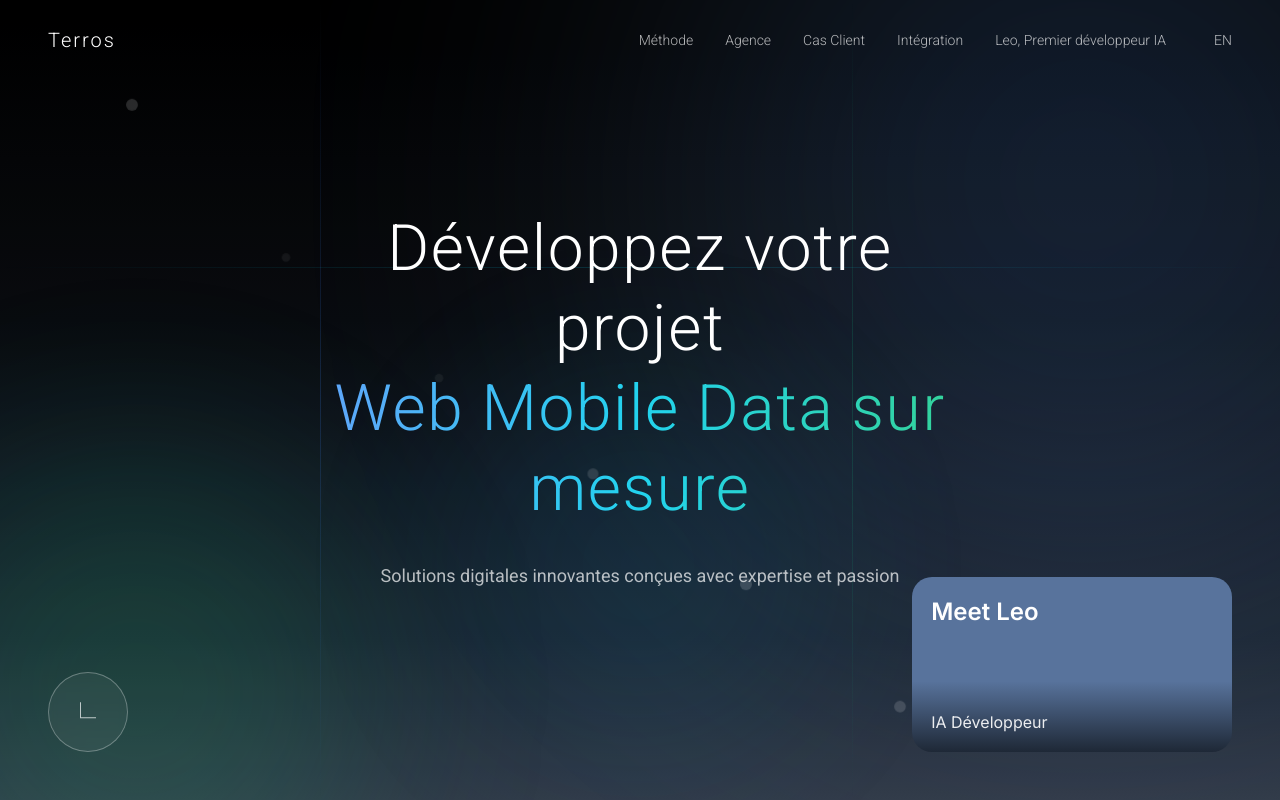
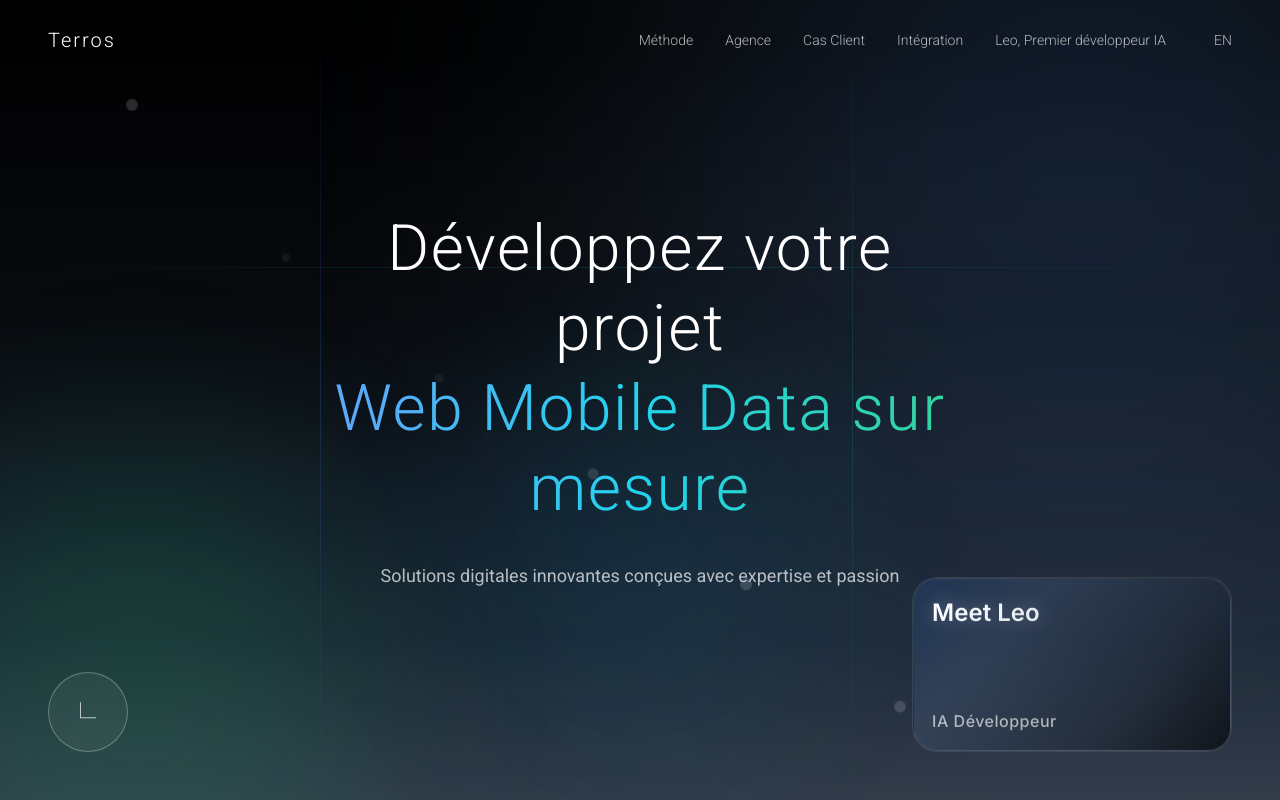
Before and after one commit to charlotteforte/test11, a React (Vite) app: page / in a window 1280 px wide. Shown: the top 800 px of the page. Built offline with nearby package versions, Linux system fonts and the light colour scheme.

Commit message:
helloleo: style: enhance MeetLeoCard with glassmorphism and hero section styling

```diff
--- a/src/components/MeetLeoCard.module.css
+++ b/src/components/MeetLeoCard.module.css
@@ -10,6 +10,9 @@
   font-family: 'Inter', sans-serif;
   cursor: pointer;
   overflow: hidden;
+  border-radius: 24px;
+  backdrop-filter: blur(20px);
+  border: 1px solid rgba(255, 255, 255, 0.1);
 }
 
 .cardBackground {
@@ -20,14 +23,51 @@
   right: 0%;
   bottom: 0%;
   left: 0%;
-  border-radius: 20px;
-  background: linear-gradient(180deg, #58739c 59.62%, #1e2836);
-  transition: all 0.3s ease;
+  border-radius: 24px;
+  background: linear-gradient(135deg,
+    rgba(59, 130, 246, 0.15) 0%,
+    rgba(88, 115, 156, 0.25) 30%,
+    rgba(30, 40, 54, 0.4) 70%,
+    rgba(0, 0, 0, 0.6) 100%);
+  backdrop-filter: blur(20px);
+  transition: all 0.4s cubic-bezier(0.4, 0, 0.2, 1);
+  border: 1px solid rgba(255, 255, 255, 0.1);
+}
+
+.meetLeoCard::before {
+  content: '';
+  position: absolute;
+  top: 0;
+  left: 0;
+  right: 0;
+  bottom: 0;
+  border-radius: 24px;
+  padding: 1px;
+  background: linear-gradient(135deg,
+    rgba(59, 130, 246, 0.3) 0%,
+    rgba(34, 197, 94, 0.2) 50%,
+    rgba(14, 165, 233, 0.3) 100%);
+  mask: linear-gradient(#fff 0 0) content-box, linear-gradient(#fff 0 0);
+  mask-composite: xor;
+  opacity: 0;
+  transition: opacity 0.4s ease;
+}
+
+.meetLeoCard:hover::before {
+  opacity: 1;
 }
 
 .meetLeoCard:hover .cardBackground {
-  background: linear-gradient(180deg, #58739c 60%, #1e2836);
-  box-shadow: 0 10px 30px rgba(88, 115, 156, 0.3);
+  background: linear-gradient(135deg,
+    rgba(59, 130, 246, 0.25) 0%,
+    rgba(88, 115, 156, 0.35) 30%,
+    rgba(30, 40, 54, 0.5) 70%,
+    rgba(0, 0, 0, 0.7) 100%);
+  box-shadow:
+    0 20px 40px rgba(59, 130, 246, 0.15),
+    0 10px 20px rgba(0, 0, 0, 0.3),
+    inset 0 1px 0 rgba(255, 255, 255, 0.1);
+  transform: translateY(-2px);
 }
 
 .meetLeo {
@@ -36,11 +76,21 @@
   left: 6.01%;
   font-weight: 600;
   z-index: 2;
-  transition: left 0.3s ease;
+  transition: all 0.4s cubic-bezier(0.4, 0, 0.2, 1);
+  background: linear-gradient(135deg, #ffffff 0%, #e2e8f0 100%);
+  background-clip: text;
+  -webkit-background-clip: text;
+  -webkit-text-fill-color: transparent;
+  text-shadow: 0 0 20px rgba(255, 255, 255, 0.3);
 }
 
 .meetLeoCard:hover .meetLeo {
   left: 7.14%;
+  background: linear-gradient(135deg, #3b82f6 0%, #06b6d4 50%, #10b981 100%);
+  background-clip: text;
+  -webkit-background-clip: text;
+  -webkit-text-fill-color: transparent;
+  transform: translateY(-1px);
 }
 
 .iaDeveloppeur {
@@ -48,14 +98,19 @@
   top: 76%;
   left: 6.01%;
   font-size: 16px;
-  font-weight: 400;
-  opacity: 0.9;
+  font-weight: 500;
+  opacity: 0.8;
   z-index: 2;
-  transition: left 0.3s ease;
+  transition: all 0.4s cubic-bezier(0.4, 0, 0.2, 1);
+  color: rgba(255, 255, 255, 0.8);
+  letter-spacing: 0.5px;
 }
 
 .meetLeoCard:hover .iaDeveloppeur {
   left: 7.14%;
+  opacity: 1;
+  color: rgba(255, 255, 255, 0.95);
+  transform: translateY(-1px);
 }
 
 .arrowContainer {
@@ -74,13 +129,56 @@
   width: 100%;
   height: 100%;
   border-radius: 50%;
-  background-color: #fff;
+  background: linear-gradient(135deg, #ffffff 0%, #f1f5f9 100%);
+  box-shadow:
+    0 4px 12px rgba(0, 0, 0, 0.15),
+    0 2px 4px rgba(0, 0, 0, 0.1),
+    inset 0 1px 0 rgba(255, 255, 255, 0.8);
+  border: 1px solid rgba(255, 255, 255, 0.2);
 }
 
 .arrowIcon {
   position: relative;
   width: 50%;
   height: 50%;
-  color: #1e2836;
+  color: #1e293b;
   z-index: 3;
+  filter: drop-shadow(0 1px 2px rgba(0, 0, 0, 0.1));
 }
+
+/* Floating animation for the entire card */
+.meetLeoCard {
+  animation: float 6s ease-in-out infinite;
+}
+
+@keyframes float {
+  0%, 100% {
+    transform: translateY(0px);
+  }
+  50% {
+    transform: translateY(-8px);
+  }
+}
+
+/* Subtle glow effect */
+.meetLeoCard::after {
+  content: '';
+  position: absolute;
+  top: -2px;
+  left: -2px;
+  right: -2px;
+  bottom: -2px;
+  border-radius: 26px;
+  background: linear-gradient(135deg,
+    rgba(59, 130, 246, 0.1) 0%,
+    rgba(34, 197, 94, 0.1) 50%,
+    rgba(14, 165, 233, 0.1) 100%);
+  z-index: -1;
+  opacity: 0;
+  transition: opacity 0.4s ease;
+  filter: blur(8px);
+}
+
+.meetLeoCard:hover::after {
+  opacity: 1;
+}
--- a/src/components/MeetLeoCard.tsx
+++ b/src/components/MeetLeoCard.tsx
@@ -11,24 +11,75 @@ const MeetLeoCard: FunctionComponent = () => {
       className={styles.meetLeoCard}
       onMouseEnter={() => setIsHovered(true)}
       onMouseLeave={() => setIsHovered(false)}
-      whileHover={{ scale: 1.02 }}
-      transition={{ duration: 0.3 }}
+      whileHover={{
+        scale: 1.03,
+        y: -4
+      }}
+      transition={{
+        duration: 0.4,
+        ease: [0.4, 0, 0.2, 1]
+      }}
+      initial={{ opacity: 0, y: 20 }}
+      animate={{ opacity: 1, y: 0 }}
+      whileTap={{ scale: 0.98 }}
     >
-      <div className={styles.cardBackground} />
-      <div className={styles.meetLeo}>Meet Leo</div>
-      <div className={styles.iaDeveloppeur}>IA Développeur</div>
+      <motion.div
+        className={styles.cardBackground}
+        animate={{
+          background: isHovered
+            ? 'linear-gradient(135deg, rgba(59, 130, 246, 0.25) 0%, rgba(88, 115, 156, 0.35) 30%, rgba(30, 40, 54, 0.5) 70%, rgba(0, 0, 0, 0.7) 100%)'
+            : 'linear-gradient(135deg, rgba(59, 130, 246, 0.15) 0%, rgba(88, 115, 156, 0.25) 30%, rgba(30, 40, 54, 0.4) 70%, rgba(0, 0, 0, 0.6) 100%)'
+        }}
+        transition={{ duration: 0.4 }}
+      />
+
+      <motion.div
+        className={styles.meetLeo}
+        animate={{
+          x: isHovered ? 8 : 0,
+          y: isHovered ? -2 : 0
+        }}
+        transition={{ duration: 0.4, ease: [0.4, 0, 0.2, 1] }}
+      >
+        Meet Leo
+      </motion.div>
+
+      <motion.div
+        className={styles.iaDeveloppeur}
+        animate={{
+          x: isHovered ? 8 : 0,
+          y: isHovered ? -2 : 0
+        }}
+        transition={{ duration: 0.4, ease: [0.4, 0, 0.2, 1], delay: 0.05 }}
+      >
+        IA Développeur
+      </motion.div>
 
       <motion.div
         className={styles.arrowContainer}
-        initial={{ opacity: 0, scale: 0 }}
+        initial={{ opacity: 0, scale: 0, rotate: -45 }}
         animate={{
           opacity: isHovered ? 1 : 0,
-          scale: isHovered ? 1 : 0
+          scale: isHovered ? 1 : 0,
+          rotate: isHovered ? 0 : -45
         }}
-        transition={{ duration: 0.2 }}
+        transition={{
+          duration: 0.3,
+          ease: [0.4, 0, 0.2, 1],
+          delay: isHovered ? 0.1 : 0
+        }}
       >
-        <div className={styles.arrowCircle} />
-        <FiArrowUpRight className={styles.arrowIcon} />
+        <motion.div
+          className={styles.arrowCircle}
+          whileHover={{ scale: 1.1 }}
+          transition={{ duration: 0.2 }}
+        />
+        <motion.div
+          whileHover={{ scale: 1.2, rotate: 5 }}
+          transition={{ duration: 0.2 }}
+        >
+          <FiArrowUpRight className={styles.arrowIcon} />
+        </motion.div>
       </motion.div>
     </motion.div>
   );
```
